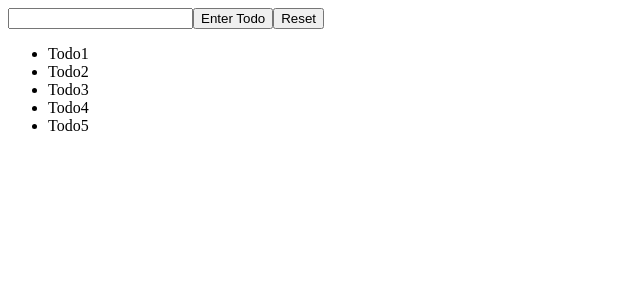
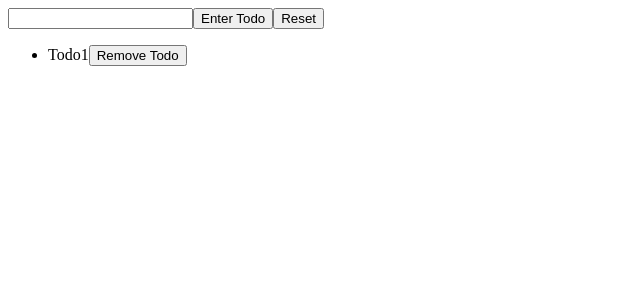
Before and after one commit to mgnkgn/develhope-react-exercises, a React (Create React App) app: page / in a window 1280 px wide. Shown: the top 300 px of the page, without its empty margins (0-640 px from the left). Built offline with nearby package versions, Linux system fonts and the light colour scheme.

Commit message:
lists-06

```diff
--- a/src/TodoList.js
+++ b/src/TodoList.js
@@ -5,15 +5,22 @@ export default class TodoList extends Component {
     super(props);
 
     this.state = {
-      items: ["Todo1", "Todo2", "Todo3", "Todo4", "Todo5"],
+      items: [{ value: "Todo1", id: 110 }],
     };
   }
   _formRef = React.createRef();
   submitHandler = (event) => {
     event.preventDefault();
     console.log(this._formRef.current.elements.todo.value);
-    const newTodo = this._formRef.current.elements.todo.value;
-    if (this.state.items.includes(newTodo)) {
+    const newTodo = {
+      value: this._formRef.current.elements.todo.value,
+      id: Math.random() * 100,
+    };
+    const existingTodo = this.state.items.find(
+      (item) => item.value === newTodo.value
+    );
+
+    if (existingTodo) {
       alert("You already added this todo 🐸");
       return;
     }
@@ -33,6 +40,14 @@ export default class TodoList extends Component {
       };
     });
   };
+
+  removeHandler = (id) => {
+    this.setState((state) => {
+      return {
+        items: this.state.items.filter((item) => item.id !== id),
+      };
+    });
+  };
   render() {
     return (
       <>
@@ -47,8 +62,14 @@ export default class TodoList extends Component {
         </form>
         <ul>
           {this.state.items.map((item) => (
-            <li key={this.state.items.length - this.state.items.indexOf(item)}>
-              {item}
+            <li key={item.id}>
+              {item.value}
+              <button
+                id={item.id}
+                onClick={this.removeHandler.bind(this, item.id)}
+              >
+                Remove Todo
+              </button>
             </li>
           ))}
         </ul>
```
